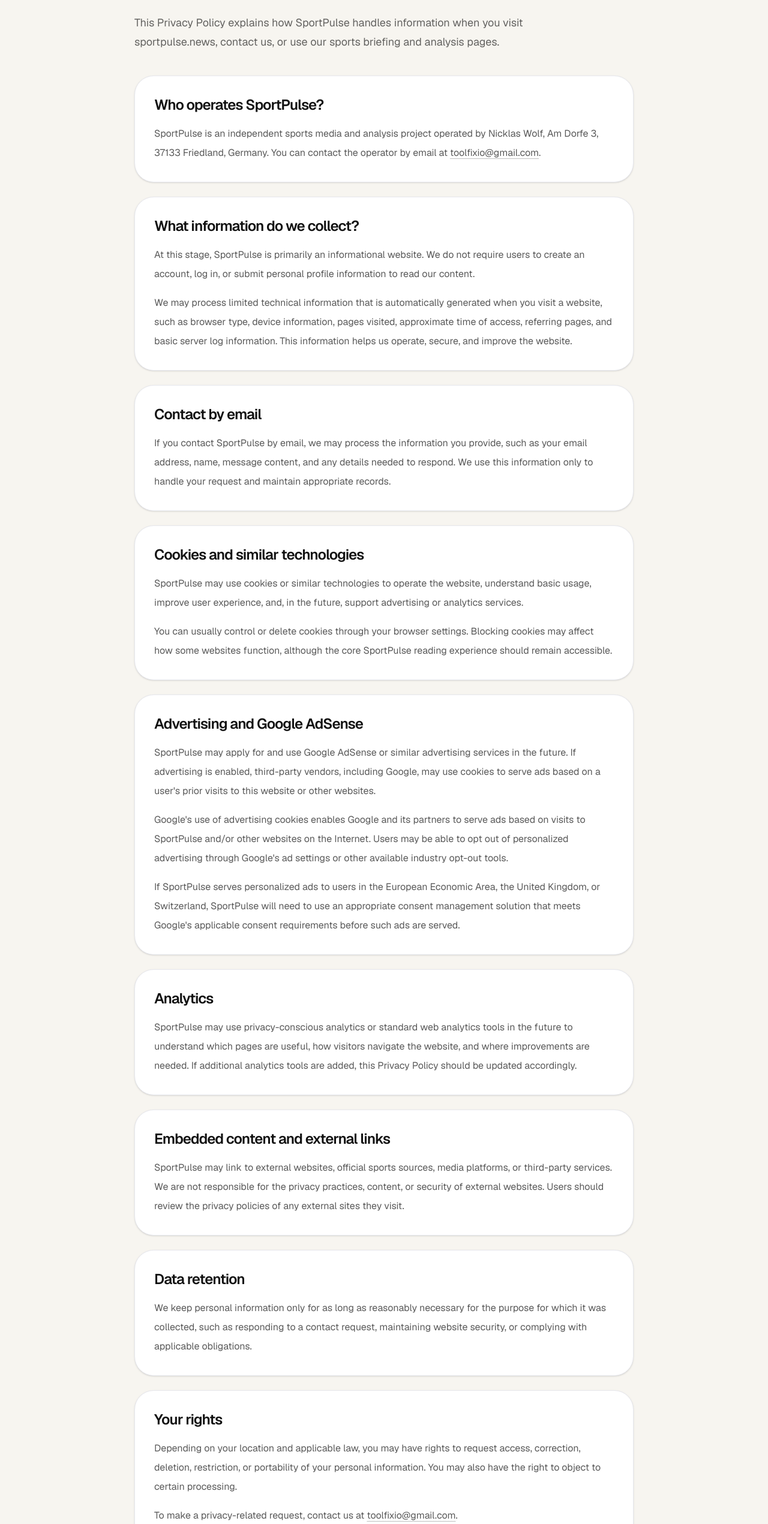
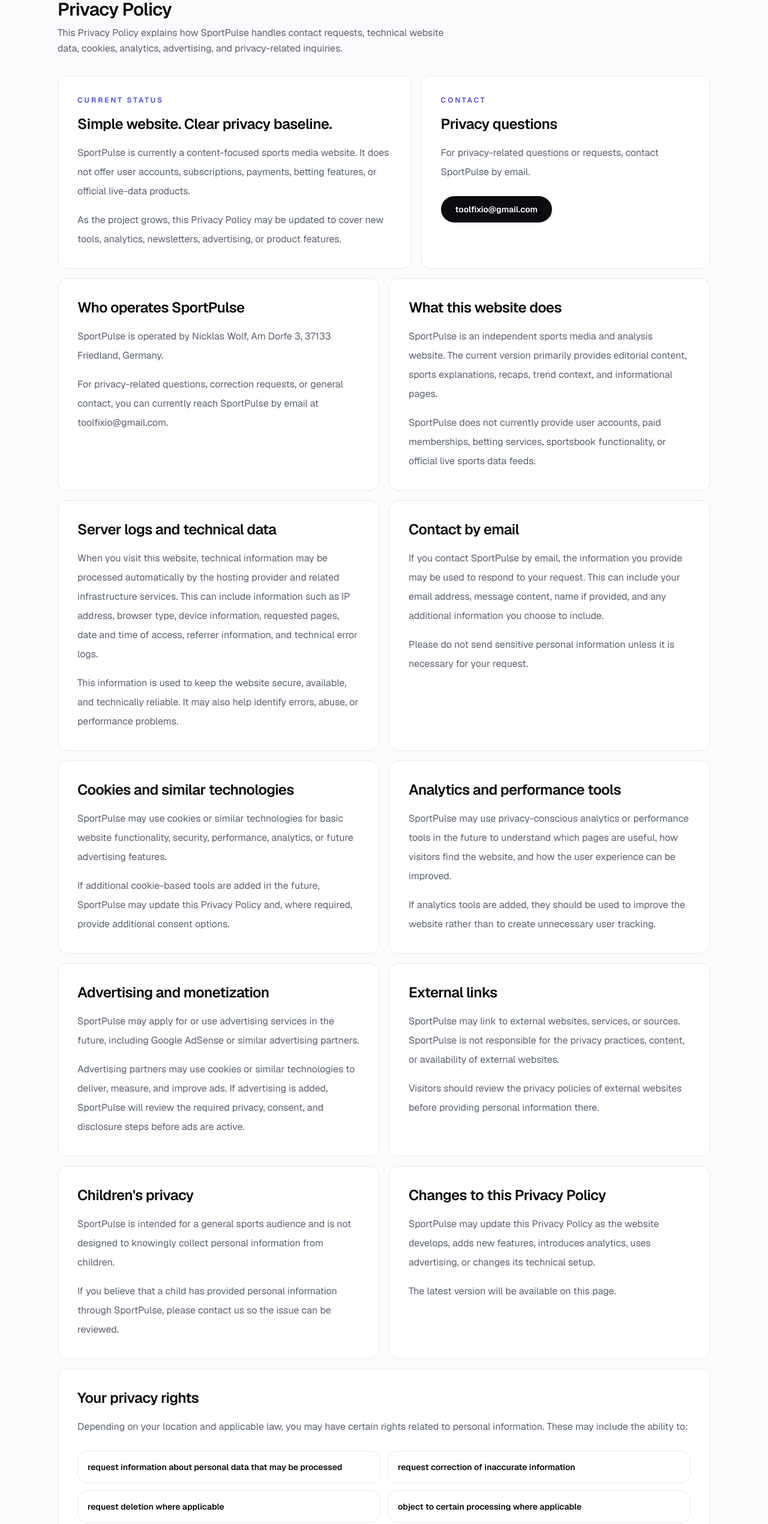
Before and after one commit to toollane/sportpulse.news, a Next.js app: page /privacy in a window 1280 px wide. Shown: the part 259-2800 px from the top of the page at 60% size. Built offline with nearby package versions, Linux system fonts and the light colour scheme.

Commit message:
Align privacy page with SportPulse design system

```diff
--- a/app/privacy/page.tsx
+++ b/app/privacy/page.tsx
@@ -1,243 +1,236 @@
 import type { Metadata } from "next";
 import Link from "next/link";
+import Breadcrumbs from "@/components/Breadcrumbs";
+import SectionHeader from "@/components/SectionHeader";
 
 export const metadata: Metadata = {
   title: "Privacy Policy | SportPulse",
   description:
-    "Read the SportPulse privacy policy, including information about analytics, cookies, advertising, contact data, and user privacy rights.",
+    "Read the SportPulse Privacy Policy, including information about contact requests, server logs, cookies, advertising, analytics, and privacy rights.",
 };
+
+const privacySections = [
+  {
+    title: "Who operates SportPulse",
+    body: [
+      "SportPulse is operated by Nicklas Wolf, Am Dorfe 3, 37133 Friedland, Germany.",
+      "For privacy-related questions, correction requests, or general contact, you can currently reach SportPulse by email at toolfixio@gmail.com.",
+    ],
+  },
+  {
+    title: "What this website does",
+    body: [
+      "SportPulse is an independent sports media and analysis website. The current version primarily provides editorial content, sports explanations, recaps, trend context, and informational pages.",
+      "SportPulse does not currently provide user accounts, paid memberships, betting services, sportsbook functionality, or official live sports data feeds.",
+    ],
+  },
+  {
+    title: "Server logs and technical data",
+    body: [
+      "When you visit this website, technical information may be processed automatically by the hosting provider and related infrastructure services. This can include information such as IP address, browser type, device information, requested pages, date and time of access, referrer information, and technical error logs.",
+      "This information is used to keep the website secure, available, and technically reliable. It may also help identify errors, abuse, or performance problems.",
+    ],
+  },
+  {
+    title: "Contact by email",
+    body: [
+      "If you contact SportPulse by email, the information you provide may be used to respond to your request. This can include your email address, message content, name if provided, and any additional information you choose to include.",
+      "Please do not send sensitive personal information unless it is necessary for your request.",
+    ],
+  },
+  {
+    title: "Cookies and similar technologies",
+    body: [
+      "SportPulse may use cookies or similar technologies for basic website functionality, security, performance, analytics, or future advertising features.",
+      "If additional cookie-based tools are added in the future, SportPulse may update this Privacy Policy and, where required, provide additional consent options.",
+    ],
+  },
+  {
+    title: "Analytics and performance tools",
+    body: [
+      "SportPulse may use privacy-conscious analytics or performance tools in the future to understand which pages are useful, how visitors find the website, and how the user experience can be improved.",
+      "If analytics tools are added, they should be used to improve the website rather than to create unnecessary user tracking.",
+    ],
+  },
+  {
+    title: "Advertising and monetization",
+    body: [
+      "SportPulse may apply for or use advertising services in the future, including Google AdSense or similar advertising partners.",
+      "Advertising partners may use cookies or similar technologies to deliver, measure, and improve ads. If advertising is added, SportPulse will review the required privacy, consent, and disclosure steps before ads are active.",
+    ],
+  },
+  {
+    title: "External links",
+    body: [
+      "SportPulse may link to external websites, services, or sources. SportPulse is not responsible for the privacy practices, content, or availability of external websites.",
+      "Visitors should review the privacy policies of external websites before providing personal information there.",
+    ],
+  },
+  {
+    title: "Children's privacy",
+    body: [
+      "SportPulse is intended for a general sports audience and is not designed to knowingly collect personal information from children.",
+      "If you believe that a child has provided personal information through SportPulse, please contact us so the issue can be reviewed.",
+    ],
+  },
+  {
+    title: "Changes to this Privacy Policy",
+    body: [
+      "SportPulse may update this Privacy Policy as the website develops, adds new features, introduces analytics, uses advertising, or changes its technical setup.",
+      "The latest version will be available on this page.",
+    ],
+  },
+];
+
+const rights = [
+  "request information about personal data that may be processed",
+  "request correction of inaccurate information",
+  "request deletion where applicable",
+  "object to certain processing where applicable",
+  "contact SportPulse about privacy-related questions",
+];
+
+const relatedLinks = [
+  { href: "/about", label: "About SportPulse" },
+  { href: "/editorial-standards", label: "Editorial Standards" },
+  { href: "/contact", label: "Contact" },
+  { href: "/terms", label: "Terms of Use" },
+  { href: "/impressum", label: "Legal Notice / Impressum" },
+];
 
 export default function PrivacyPage() {
   return (
-    <main className="min-h-screen bg-[#f7f5f0] text-[#111111]">
-      <section className="mx-auto w-full max-w-4xl px-5 py-16 sm:px-8 lg:py-24">
-        <div className="mb-10">
-          <p className="mb-4 text-sm font-semibold uppercase tracking-[0.24em] text-black/45">
-            Privacy
-          </p>
-          <h1 className="text-5xl font-semibold tracking-[-0.07em] sm:text-6xl">
-            Privacy Policy
-          </h1>
-          <p className="mt-6 max-w-2xl text-lg leading-8 text-black/60">
-            This Privacy Policy explains how SportPulse handles information
-            when you visit sportpulse.news, contact us, or use our sports
-            briefing and analysis pages.
-          </p>
+    <main className="text-foreground">
+      <section className="mx-auto w-full max-w-6xl px-5 py-16 sm:px-8 lg:py-24">
+        <Breadcrumbs
+          items={[{ label: "Home", href: "/" }, { label: "Privacy Policy" }]}
+        />
+
+        <div className="pt-6">
+          <SectionHeader
+            eyebrow="Privacy"
+            title="Privacy Policy"
+            description="This Privacy Policy explains how SportPulse handles contact requests, technical website data, cookies, analytics, advertising, and privacy-related inquiries."
+          />
         </div>
 
-        <div className="space-y-6">
-          <section className="rounded-[2rem] border border-black/10 bg-white p-6 shadow-sm sm:p-8">
-            <h2 className="text-2xl font-semibold tracking-[-0.04em]">
-              Who operates SportPulse?
+        <div className="mt-8 grid gap-4 lg:grid-cols-[1.1fr_0.9fr]">
+          <section className="rounded-card border border-border bg-surface p-6 sm:p-8">
+            <p className="text-xs font-semibold uppercase tracking-[0.24em] text-accent">
+              Current status
+            </p>
+
+            <h2 className="mt-4 text-2xl font-semibold tracking-tight text-foreground">
+              Simple website. Clear privacy baseline.
             </h2>
-            <p className="mt-4 leading-8 text-black/65">
-              SportPulse is an independent sports media and analysis project
-              operated by Nicklas Wolf, Am Dorfe 3, 37133 Friedland, Germany.
-              You can contact the operator by email at{" "}
+
+            <p className="mt-4 leading-8 text-muted">
+              SportPulse is currently a content-focused sports media website.
+              It does not offer user accounts, subscriptions, payments, betting
+              features, or official live-data products.
+            </p>
+
+            <p className="mt-4 leading-8 text-muted">
+              As the project grows, this Privacy Policy may be updated to cover
+              new tools, analytics, newsletters, advertising, or product
+              features.
+            </p>
+          </section>
+
+          <section className="rounded-card border border-border bg-surface p-6 sm:p-8">
+            <p className="text-xs font-semibold uppercase tracking-[0.24em] text-accent">
+              Contact
+            </p>
+
+            <h2 className="mt-4 text-2xl font-semibold tracking-tight text-foreground">
+              Privacy questions
+            </h2>
+
+            <p className="mt-4 leading-8 text-muted">
+              For privacy-related questions or requests, contact SportPulse by
+              email.
+            </p>
+
+            <div className="mt-6">
               <a
                 href="mailto:toolfixio@gmail.com"
-                className="underline decoration-black/25 underline-offset-4 hover:decoration-black"
+                className="inline-flex rounded-full bg-foreground px-6 py-3 text-sm font-semibold text-surface transition hover:opacity-85"
               >
                 toolfixio@gmail.com
               </a>
-              .
+            </div>
+          </section>
+        </div>
+
+        <div className="mt-4 grid gap-4 lg:grid-cols-2">
+          {privacySections.map((section) => (
+            <section
+              key={section.title}
+              className="rounded-card border border-border bg-surface p-6 sm:p-8"
+            >
+              <h2 className="text-2xl font-semibold tracking-tight text-foreground">
+                {section.title}
+              </h2>
+
+              {section.body.map((paragraph) => (
+                <p key={paragraph} className="mt-4 leading-8 text-muted">
+                  {paragraph}
+                </p>
+              ))}
+            </section>
+          ))}
+        </div>
+
+        <section className="mt-4 rounded-card border border-border bg-surface p-6 sm:p-8">
+          <h2 className="text-2xl font-semibold tracking-tight text-foreground">
+            Your privacy rights
+          </h2>
+
+          <p className="mt-4 leading-8 text-muted">
+            Depending on your location and applicable law, you may have certain
+            rights related to personal information. These may include the ability
+            to:
+          </p>
+
+          <div className="mt-6 grid gap-3 sm:grid-cols-2">
+            {rights.map((right) => (
+              <div
+                key={right}
+                className="rounded-card border border-border bg-surface p-4 text-sm font-semibold text-foreground"
+              >
+                {right}
+              </div>
+            ))}
+          </div>
+
+          <p className="mt-6 leading-8 text-muted">
+            To make a privacy-related request, contact SportPulse by email and
+            describe your request clearly.
           </p>
         </section>
 
-          <section className="rounded-[2rem] border border-black/10 bg-white p-6 shadow-sm sm:p-8">
-            <h2 className="text-2xl font-semibold tracking-[-0.04em]">
-              What information do we collect?
-            </h2>
-            <p className="mt-4 leading-8 text-black/65">
-              At this stage, SportPulse is primarily an informational website.
-              We do not require users to create an account, log in, or submit
-              personal profile information to read our content.
-            </p>
-            <p className="mt-4 leading-8 text-black/65">
-              We may process limited technical information that is automatically
-              generated when you visit a website, such as browser type, device
-              information, pages visited, approximate time of access, referring
-              pages, and basic server log information. This information helps us
-              operate, secure, and improve the website.
-            </p>
-          </section>
-
-          <section className="rounded-[2rem] border border-black/10 bg-white p-6 shadow-sm sm:p-8">
-            <h2 className="text-2xl font-semibold tracking-[-0.04em]">
-              Contact by email
-            </h2>
-            <p className="mt-4 leading-8 text-black/65">
-              If you contact SportPulse by email, we may process the information
-              you provide, such as your email address, name, message content,
-              and any details needed to respond. We use this information only to
-              handle your request and maintain appropriate records.
-            </p>
-          </section>
-
-          <section className="rounded-[2rem] border border-black/10 bg-white p-6 shadow-sm sm:p-8">
-            <h2 className="text-2xl font-semibold tracking-[-0.04em]">
-              Cookies and similar technologies
-            </h2>
-            <p className="mt-4 leading-8 text-black/65">
-              SportPulse may use cookies or similar technologies to operate the
-              website, understand basic usage, improve user experience, and, in
-              the future, support advertising or analytics services.
-            </p>
-            <p className="mt-4 leading-8 text-black/65">
-              You can usually control or delete cookies through your browser
-              settings. Blocking cookies may affect how some websites function,
-              although the core SportPulse reading experience should remain
-              accessible.
-            </p>
-          </section>
-
-          <section className="rounded-[2rem] border border-black/10 bg-white p-6 shadow-sm sm:p-8">
-            <h2 className="text-2xl font-semibold tracking-[-0.04em]">
-              Advertising and Google AdSense
-            </h2>
-            <p className="mt-4 leading-8 text-black/65">
-              SportPulse may apply for and use Google AdSense or similar
-              advertising services in the future. If advertising is enabled,
-              third-party vendors, including Google, may use cookies to serve
-              ads based on a user&apos;s prior visits to this website or other
-              websites.
-            </p>
-            <p className="mt-4 leading-8 text-black/65">
-              Google&apos;s use of advertising cookies enables Google and its
-              partners to serve ads based on visits to SportPulse and/or other
-              websites on the Internet. Users may be able to opt out of
-              personalized advertising through Google&apos;s ad settings or other
-              available industry opt-out tools.
-            </p>
-            <p className="mt-4 leading-8 text-black/65">
-              If SportPulse serves personalized ads to users in the European
-              Economic Area, the United Kingdom, or Switzerland, SportPulse will
-              need to use an appropriate consent management solution that meets
-              Google&apos;s applicable consent requirements before such ads are
-              served.
-            </p>
-          </section>
-
-          <section className="rounded-[2rem] border border-black/10 bg-white p-6 shadow-sm sm:p-8">
-            <h2 className="text-2xl font-semibold tracking-[-0.04em]">
-              Analytics
-            </h2>
-            <p className="mt-4 leading-8 text-black/65">
-              SportPulse may use privacy-conscious analytics or standard web
-              analytics tools in the future to understand which pages are useful,
-              how visitors navigate the website, and where improvements are
-              needed. If additional analytics tools are added, this Privacy
-              Policy should be updated accordingly.
-            </p>
-          </section>
-
-          <section className="rounded-[2rem] border border-black/10 bg-white p-6 shadow-sm sm:p-8">
-            <h2 className="text-2xl font-semibold tracking-[-0.04em]">
-              Embedded content and external links
-            </h2>
-            <p className="mt-4 leading-8 text-black/65">
-              SportPulse may link to external websites, official sports sources,
-              media platforms, or third-party services. We are not responsible
-              for the privacy practices, content, or security of external
-              websites. Users should review the privacy policies of any external
-              sites they visit.
-            </p>
-          </section>
-
-          <section className="rounded-[2rem] border border-black/10 bg-white p-6 shadow-sm sm:p-8">
-            <h2 className="text-2xl font-semibold tracking-[-0.04em]">
-              Data retention
-            </h2>
-            <p className="mt-4 leading-8 text-black/65">
-              We keep personal information only for as long as reasonably
-              necessary for the purpose for which it was collected, such as
-              responding to a contact request, maintaining website security, or
-              complying with applicable obligations.
-            </p>
-          </section>
-
-          <section className="rounded-[2rem] border border-black/10 bg-white p-6 shadow-sm sm:p-8">
-            <h2 className="text-2xl font-semibold tracking-[-0.04em]">
-              Your rights
-            </h2>
-            <p className="mt-4 leading-8 text-black/65">
-              Depending on your location and applicable law, you may have rights
-              to request access, correction, deletion, restriction, or
-              portability of your personal information. You may also have the
-              right to object to certain processing.
-            </p>
-            <p className="mt-4 leading-8 text-black/65">
-              To make a privacy-related request, contact us at{" "}
-              <a
-                href="mailto:toolfixio@gmail.com"
-                className="underline decoration-black/25 underline-offset-4 hover:decoration-black"
-              >
-                toolfixio@gmail.com
-              </a>
-              .
-            </p>
-          </section>
-
-          <section className="rounded-[2rem] border border-black/10 bg-white p-6 shadow-sm sm:p-8">
-            <h2 className="text-2xl font-semibold tracking-[-0.04em]">
-              Children&apos;s privacy
-            </h2>
-            <p className="mt-4 leading-8 text-black/65">
-              SportPulse is intended for a general audience and is not designed
-              for children. We do not knowingly collect personal information
-              from children.
-            </p>
-          </section>
-
-          <section className="rounded-[2rem] border border-black/10 bg-white p-6 shadow-sm sm:p-8">
-            <h2 className="text-2xl font-semibold tracking-[-0.04em]">
-              Changes to this Privacy Policy
-            </h2>
-            <p className="mt-4 leading-8 text-black/65">
-              We may update this Privacy Policy as SportPulse develops, adds new
-              features, introduces analytics, or enables advertising. The latest
-              version will be published on this page.
-            </p>
-          </section>
-
-          <section className="rounded-[2rem] border border-black/10 bg-white p-6 shadow-sm sm:p-8">
-            <h2 className="text-2xl font-semibold tracking-[-0.04em]">
+        <section className="mt-4 rounded-card border border-border bg-surface p-6 sm:p-8">
+          <h2 className="text-2xl font-semibold tracking-tight text-foreground">
             Related pages
           </h2>
-            <div className="mt-5 grid gap-3 sm:grid-cols-2">
+
+          <div className="mt-6 grid gap-3 sm:grid-cols-2 lg:grid-cols-3">
+            {relatedLinks.map((link) => (
               <Link
-                href="/terms"
-                className="rounded-2xl border border-black/10 p-4 text-sm font-medium transition hover:bg-black hover:text-white"
+                key={link.href}
+                href={link.href}
+                className="rounded-card border border-border bg-surface p-4 text-sm font-semibold text-foreground transition hover:border-accent/40 hover:text-accent"
               >
-                Terms of Use
+                {link.label}
               </Link>
-              <Link
-                href="/impressum"
-                className="rounded-2xl border border-black/10 p-4 text-sm font-medium transition hover:bg-black hover:text-white"
-              >
-                Legal Notice / Impressum
-              </Link>
-              <Link
-                href="/contact"
-                className="rounded-2xl border border-black/10 p-4 text-sm font-medium transition hover:bg-black hover:text-white"
-              >
-                Contact
-              </Link>
-              <Link
-                href="/about"
-                className="rounded-2xl border border-black/10 p-4 text-sm font-medium transition hover:bg-black hover:text-white"
-              >
-                About SportPulse
-              </Link>
+            ))}
           </div>
         </section>
 
-          <p className="pt-4 text-sm leading-6 text-black/45">
-            Last updated: June 26, 2026. This Privacy Policy should be reviewed
-            before enabling advertising, analytics, newsletter tools, or other
-            third-party services.
+        <p className="mt-8 text-sm text-muted">
+          Last updated: June 26, 2026. This Privacy Policy is provided for
+          transparency and does not replace individual legal advice.
         </p>
-        </div>
       </section>
     </main>
   );
```
Lines whose indentation alone changed are shown as unchanged.
